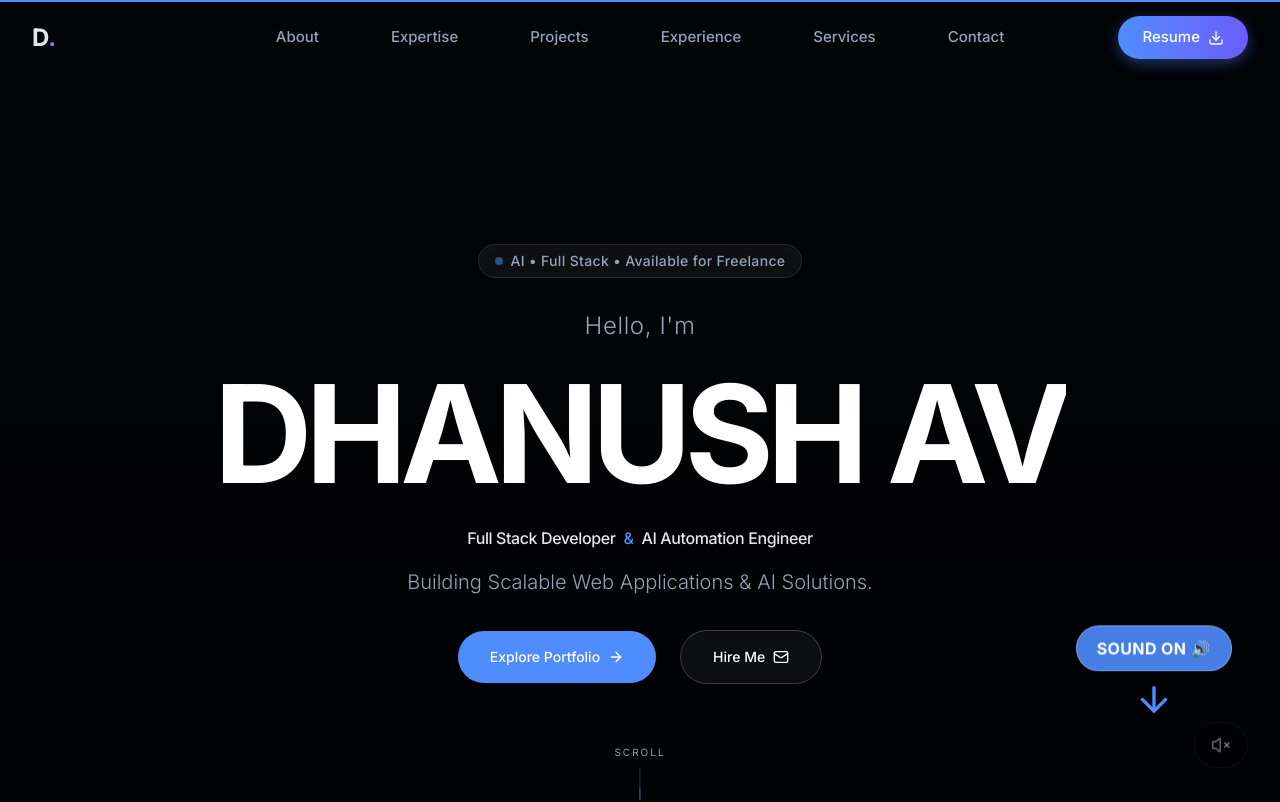
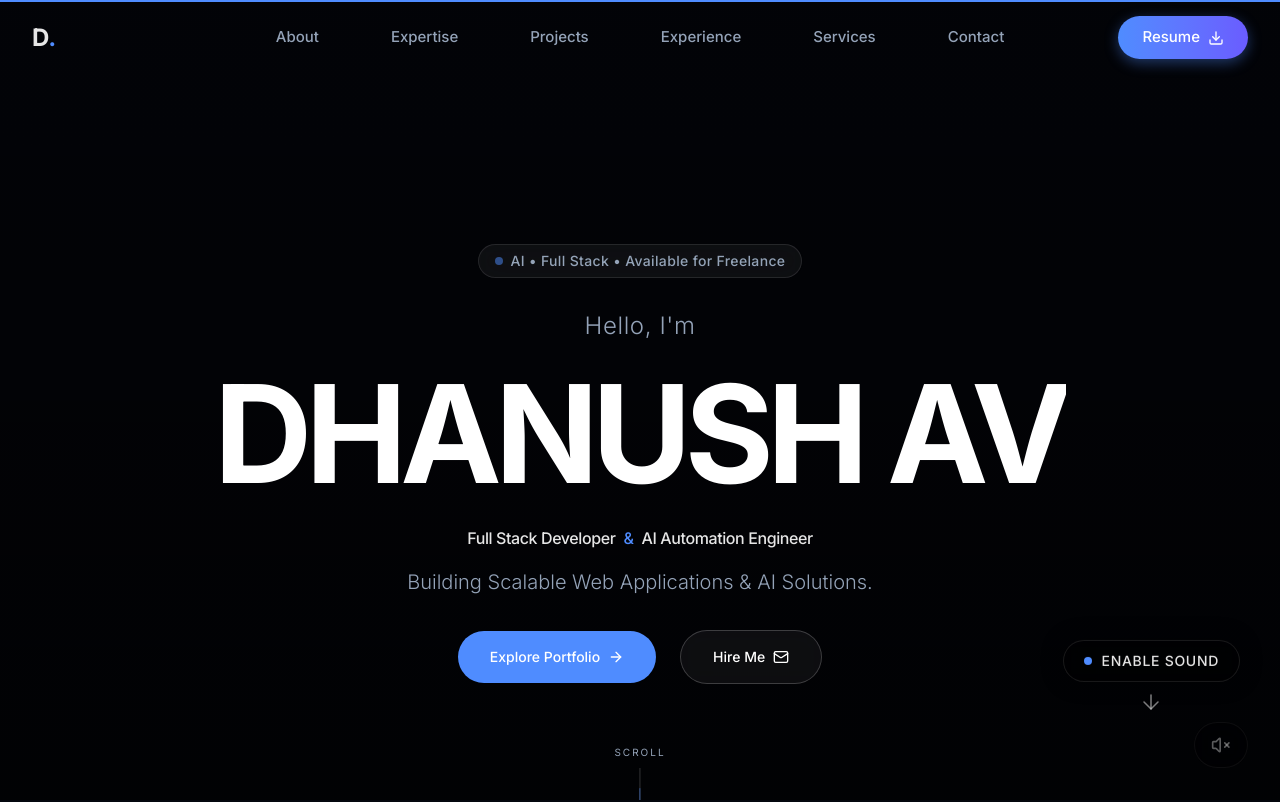
Before and after one commit to dhanush200322/PORT, a Next.js app: page / in a window 1280 px wide. Shown: the top 802 px of the page. Built offline with nearby package versions, Linux system fonts and the light colour scheme.

Commit message:
style: replace sound indicator with sleek professional glassmorphic design

```diff
--- a/src/components/hero/HeroVideo.tsx
+++ b/src/components/hero/HeroVideo.tsx
@@ -208,21 +208,31 @@ export default function HeroVideo() {
       {/* Sound Toggle Button */}
       <div className="absolute bottom-6 right-6 lg:bottom-8 lg:right-8 z-50 pointer-events-auto flex flex-col items-end">
 
-        {/* Animated Tooltip & Arrow to draw attention (Highly visible on mobile) */}
+        {/* Sleek, Professional Sound Indicator */}
         {isMuted && (
           <motion.div
-            initial={{ opacity: 0, y: -20 }}
-            animate={{ opacity: 1, y: [0, 15, 0] }}
+            initial={{ opacity: 0, y: -15 }}
+            animate={{ opacity: 1, y: [0, 8, 0] }}
             transition={{
-              opacity: { delay: 1.0, duration: 0.5 },
-              y: { repeat: Infinity, duration: 1.5, ease: "easeInOut" }
+              opacity: { delay: 1.0, duration: 0.8 },
+              y: { repeat: Infinity, duration: 2, ease: "easeInOut" }
             }}
-            className="flex flex-col items-center mb-3 sm:mb-4 pointer-events-none mr-2 sm:mr-4"
+            className="flex flex-col items-center mb-4 pointer-events-none mr-1 sm:mr-2"
           >
-            <div className="bg-primary/90 backdrop-blur-sm text-white text-sm sm:text-base font-bold px-4 py-2 sm:px-5 sm:py-2.5 rounded-full shadow-[0_0_20px_rgba(var(--primary),0.6)] whitespace-nowrap border border-white/30 tracking-wide">
-              SOUND ON 🔊
+            <div className="bg-black/40 backdrop-blur-md text-white/90 text-xs sm:text-sm font-medium px-4 py-2 sm:px-5 sm:py-2.5 rounded-full border border-white/10 shadow-[0_0_20px_rgba(0,0,0,0.5)] whitespace-nowrap tracking-wider flex items-center gap-2.5">
+              <span className="relative flex h-2 w-2">
+                <span className="animate-ping absolute inline-flex h-full w-full rounded-full bg-primary opacity-75"></span>
+                <span className="relative inline-flex rounded-full h-2 w-2 bg-primary"></span>
+              </span>
+              ENABLE SOUND
             </div>
-            <ArrowDown className="w-8 h-8 sm:w-10 sm:h-10 text-primary mt-2 drop-shadow-[0_0_15px_rgba(var(--primary),0.8)]" />
+            <motion.div
+              className="mt-2 text-white/50"
+              animate={{ opacity: [0.3, 1, 0.3] }}
+              transition={{ repeat: Infinity, duration: 2, ease: "easeInOut" }}
+            >
+              <ArrowDown className="w-5 h-5 sm:w-6 sm:h-6" strokeWidth={1.5} />
+            </motion.div>
           </motion.div>
         )}
 
```
